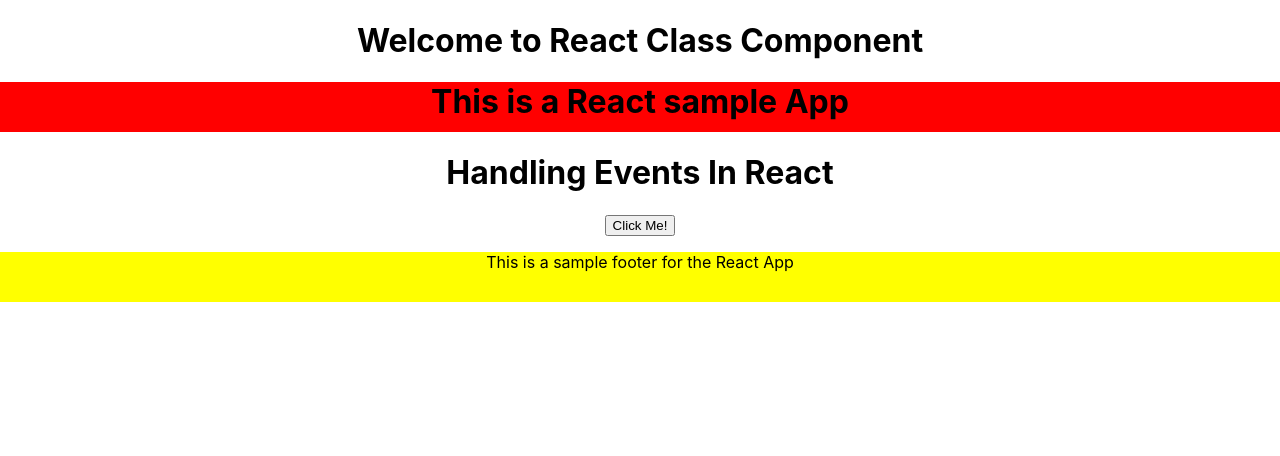
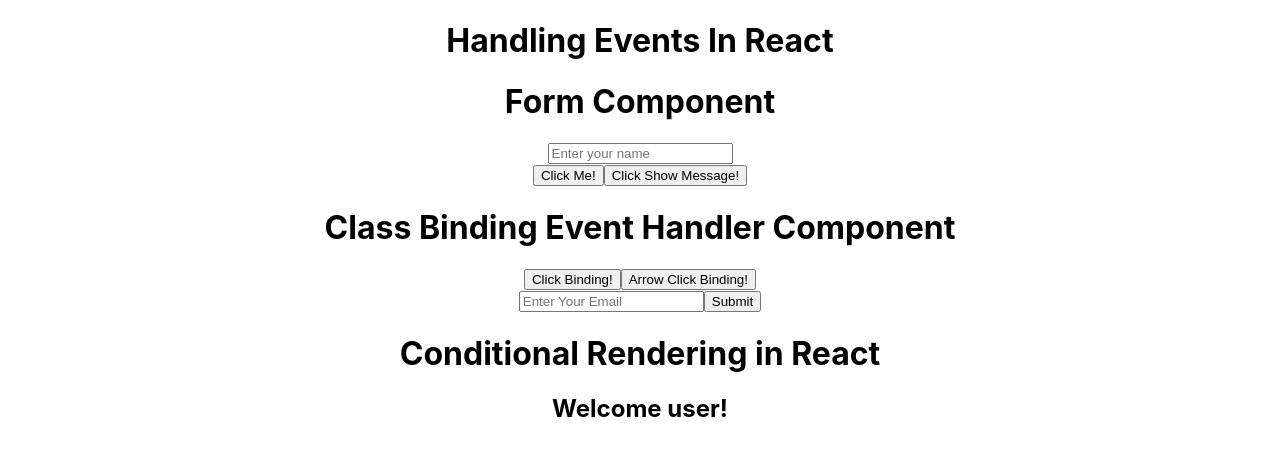
Before and after one commit to kotireddy-hub/React_basic_app, a React (Create React App) app: page / in a window 1280 px wide. Shown: the top 456 px of the page. Built offline with nearby package versions, Linux system fonts and the light colour scheme.

Commit message:
event handle: add event handles

```diff
--- a/src/App.js
+++ b/src/App.js
@@ -9,6 +9,7 @@ import Welcome from './Day-3/React-components/ClassBasedComponent/Welcome';
 // import ParentComponent from './ParentComponent';
 // import GreetingMessage from '../src/Jsx/GreentingMessage';
 // import ReuseableButton from './Day-3/React-components/ReuseableButton';
+import ConditionallyRenderingComponent from './Day-7/ConditionallRenderingComponent';
 
 /*
 // Maintainabilty and Reusability of the code
@@ -51,10 +52,11 @@ function App() {
       <footer>
         <p styles={{ backgroundColor: 'yellow', height: '50px' }}> This is a sample footer for the React App</p>
       </footer> */}
-      <Welcome />
-        <Header />
+      {/* <Welcome /> */}
+        {/* <Header /> */}
         <Content />
-        <Footer />
+        <ConditionallyRenderingComponent  isLoggedIn={true} />
+        {/* <Footer /> */}
     </div>
   );
 }
--- /dev/null
+++ b/src/Day-6/ClassBindingEventHandlerComponent.jsx
@@ -0,0 +1,31 @@
+import React from "react";
+
+class ClassBindingEventHandlerComponent extends React.Component {
+
+    constructor(props) {
+        super(props);
+        this.handleClick = this.handleClick.bind(this);
+    }
+
+    handleClick (){
+        console.log("Class Binding Button Clicked!", this);
+    }
+
+    handleArrowClick = () => {
+        console.log("Arrow Function Button Clicked!", this);
+    }
+
+
+    render () {
+        return(
+            <div>
+                <h1>Class Binding Event Handler Component</h1>
+                <button onClick= {this.handleClick} > Click Binding!</button>
+                <button onClick= {this.handleArrowClick} > Arrow Click Binding!</button>
+            </div>
+        )
+    }
+
+};
+
+export default ClassBindingEventHandlerComponent;
--- a/src/Day-6/EventHandleComponent.jsx
+++ b/src/Day-6/EventHandleComponent.jsx
@@ -1,13 +1,25 @@
+import FormComponent from "../Day-6/FormComponent";
+import ClassBindingEventHandlerComponent from "./ClassBindingEventHandlerComponent";
+import FormBasedComponent from "./FormBasedComponent";
+
 function EventHandleComponent() {
 
+
     const handleClick = () => {
-        console.log("Hello");
+        console.log("Button Clicked!");
+    }
+    const showMessage = (message) => {
+        console.log(message);
     }
 
     return(
         <div>
             <h1> Handling Events In React </h1>
-            <button onClick={ handleClick}> Click Me!</button>
+            <FormComponent />
+            <button onClick = { handleClick }> Click Me! </button>
+            <button onClick={() => showMessage("Hello, React!")}> Click Show Message!</button>
+            <ClassBindingEventHandlerComponent />
+            <FormBasedComponent />
         </div>
     )
 
--- /dev/null
+++ b/src/Day-6/FormBasedComponent.jsx
@@ -0,0 +1,16 @@
+function FormBasedComponent() {
+
+    const handleSubmit = (event) => {
+        event.preventDefault();
+        console.log("Form Submitted!");
+    }
+
+    return(
+        <form onSubmit = {handleSubmit}>
+            <input type="text" placeholder="Enter Your Email" />
+            <button type="submit"> Submit</button>
+        </form>
+    )
+};
+
+export default FormBasedComponent;
--- /dev/null
+++ b/src/Day-6/FormComponent.jsx
@@ -0,0 +1,16 @@
+function FormComponent () {
+
+    const handleNameChange = (e) => {
+        console.log("Name Changed: ", e);
+        console.log( "Name Changed: ", e.target.value);
+    }
+
+    return(
+        <div>
+            <h1>Form Component</h1>
+            <input type="text" placeholder="Enter your name" onChange = { (e) => handleNameChange(e)}/>
+        </div>
+    )
+};
+
+export default FormComponent;
--- /dev/null
+++ b/src/Day-7/ConditionallRenderingComponent.jsx
@@ -0,0 +1,17 @@
+const ConditionallyRenderingComponent = ({ isLoggedIn }) => {
+    //    if(isLoggedIn) {
+    //        return <h1>Welcome user!</h1>
+    //    }else{
+    //        return <h1>Please log in.</h1>
+    //    }
+
+    return (
+        <div>
+            <h1>Conditional Rendering in React</h1>
+            {/* condtion ? 'true' : 'false' */}
+            {isLoggedIn ? <h2>Welcome user!</h2> : <h2>Please log in.</h2>}
+        </div>
+    )
+};
+
+export default ConditionallyRenderingComponent;
```
